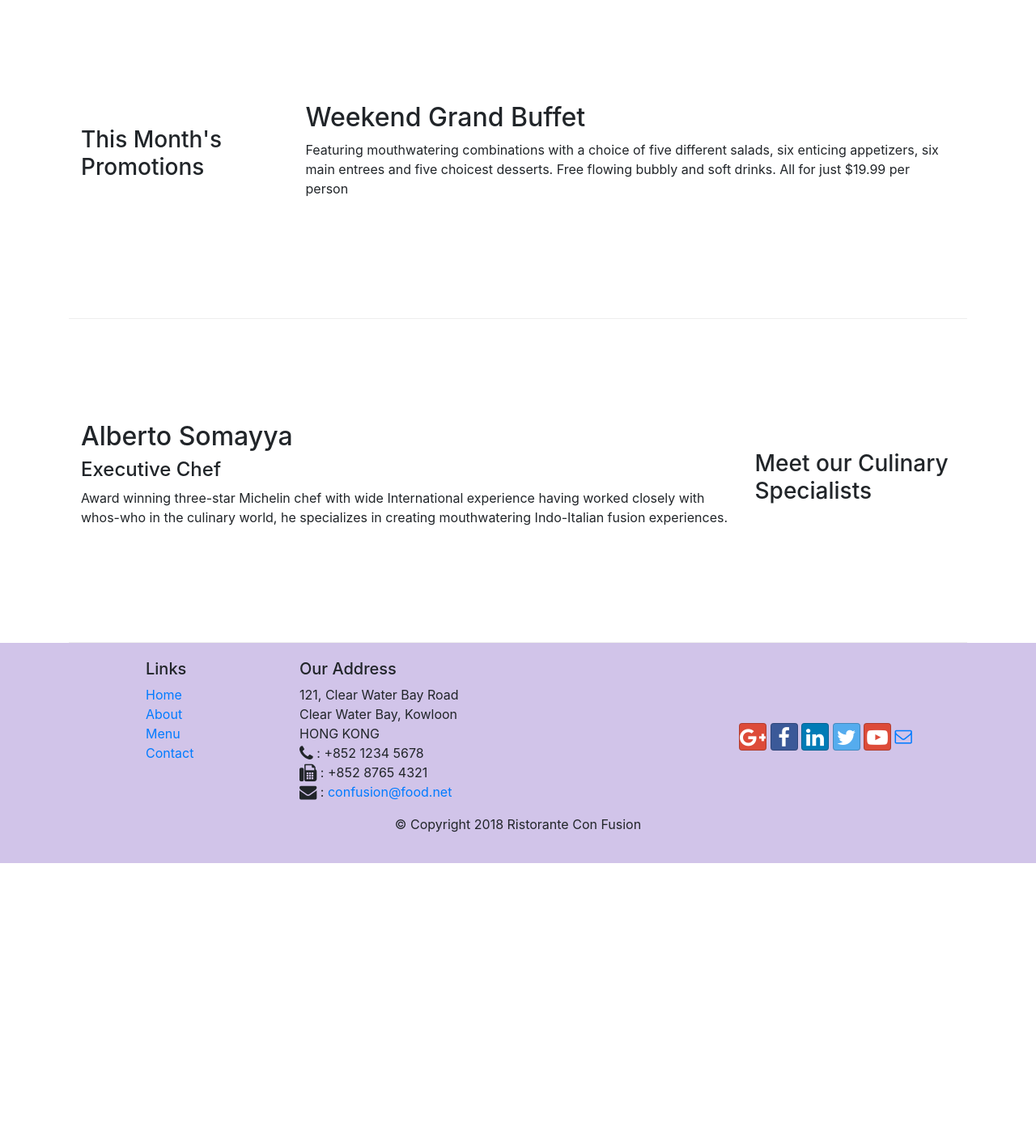
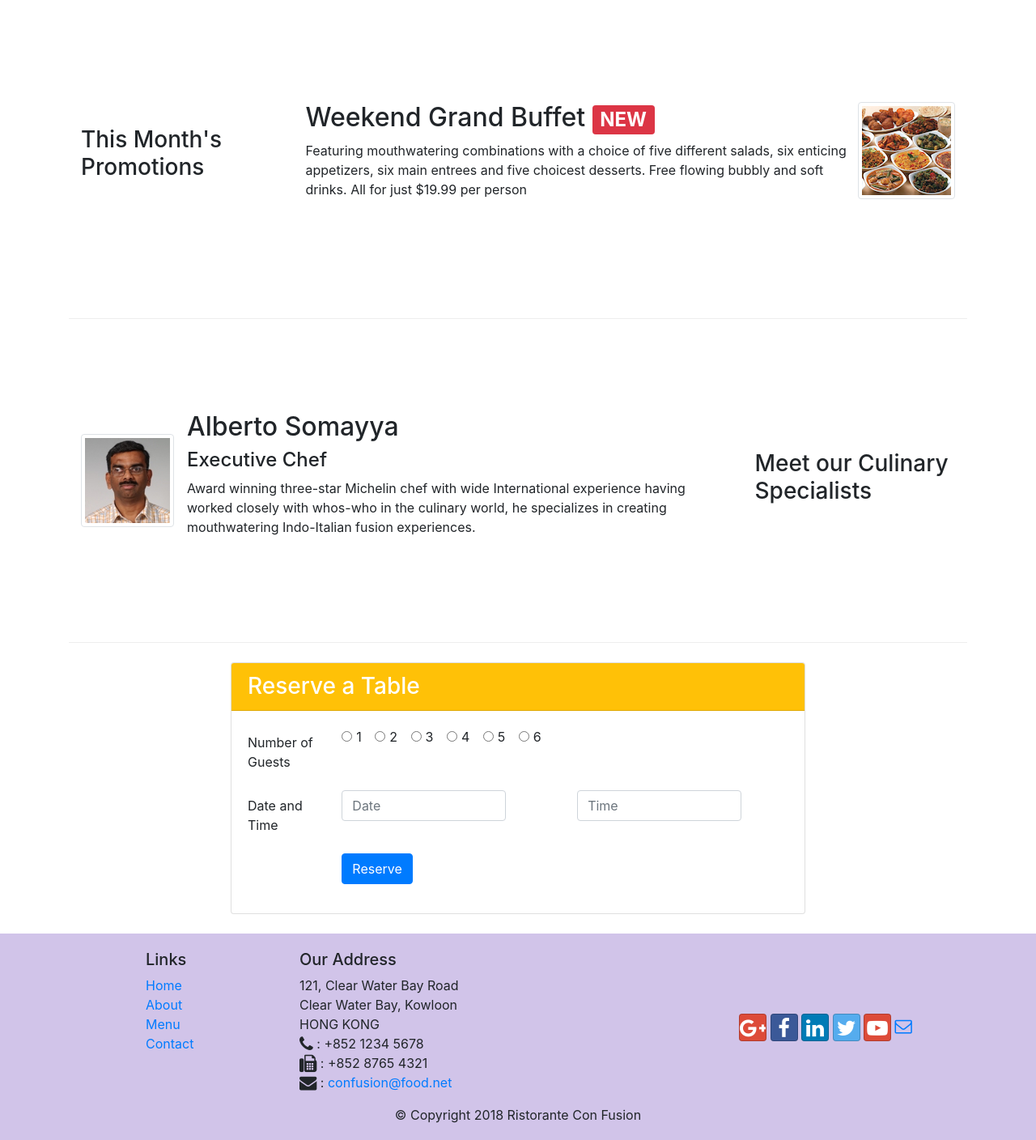
Before and after one commit to deadpanther/Course1_Bootstrap, a website: page index.html in a window 1280 px wide. Shown: the part 740-2148 px from the top of the page at 81% size. Before the commit the page ends 1806 px from the top, so only its background shows below. Drawn offline with nearby package versions, Linux system fonts and the light colour scheme.

Commit message:
Completed Assignment 2

```diff
--- a/index.html
+++ b/index.html
@@ -20,7 +20,7 @@
         <button class="navbar-toggler" type="button" data-toggle="collapse" data-target="#Navbar">
             <span class="navbar-toggler-icon"></span>
         </button>
-        <a class="navbar-brand mr-auto" href="#">Ristorante con Fusion</a>
+        <a class="navbar-brand mr-auto" href="#"><img src="img/logo.png" height="30" width="41"></a>
         <div class="collapse navbar-collapse" id="Navbar">
         <ul class="navbar-nav mr-auto">
             <li class="nav-item active"><a class="nav-link" href="#"><span class="fa fa-home fa-lg"></span> Home</a></li>
@@ -38,7 +38,14 @@
                     <h1>Ristorante con Fusion</h1>
                     <p>We take inspiration from the World's best cuisines, and create a unique fusion experience. Our lipsmacking creations will tickle your culinary senses!</p>
                 </div>
-                <div class="col-12 col-sm">
+                <div class="col-12 col-sm-3 align-self-center">
+                    <img src="img/logo.png" class="img-fluid">
+
+                </div>
+                <div class="col-12 col-sm align-self-center">
+                    <button type="submit" class="btn btn-warning">
+                        <a class="text-decoration-none text-dark" href="#reserve_table">Reserve a Table</a>
+                    </button>
                 </div>
             </div>
         </div>
@@ -52,8 +59,13 @@
                 <h3>Our Lipsmacking Culinary Creations</h3>
             </div>
             <div class="col col-sm order-sm-first col-md">
-                <h2>Uthappizza</h2>
-                <p>A unique combination of Indian Uthappam (pancake) and Italian pizza, topped with Cerignola olives, ripe vine cherry tomatoes, Vidalia onion, Guntur chillies and Buffalo Paneer.</p>
+                <div class="media">
+                    <img class="d-flex mr-3 img-thumbnail align-self-center" src="img/uthappizza.png" alt="uthappizza">
+                    <div class="media-body">
+                        <h2>Uthappizza <span class="badge badge-danger">HOT</span> <span class="badge badge-pill badge-secondary">$4.99</span></h2>
+                        <p class="d-none d-sm-block">A unique combination of Indian Uthappam (pancake) and Italian pizza, topped with Cerignola olives, ripe vine cherry tomatoes, Vidalia onion, Guntur chillies and Buffalo Paneer.</p>
+                    </div>
+                </div>
             </div>
         </div>
 
@@ -62,23 +74,97 @@
             <div class="col-12 col-sm-4 col-md-3">
                 <h3>This Month's Promotions</h3>
             </div>
-            <div class="col col-sm col-md">
-                <h2>Weekend Grand Buffet</h2>
-                <p>Featuring mouthwatering combinations with a choice of five different salads, six enticing appetizers, six main entrees and five choicest desserts. Free flowing bubbly and soft drinks. All for just $19.99 per person </p>
+        <div class="media col col-sm col-md">
+            <div class="media-body">
+                <h2>Weekend Grand Buffet  <span class="badge badge-danger">NEW</span> </h2>
+              <p class="d-none d-sm-block">Featuring mouthwatering combinations with a choice of five different salads, six enticing appetizers, six main entrees and five choicest desserts. Free flowing bubbly and soft drinks. All for just $19.99 per person </p>
             </div>
+            <div class="media-right">
+              <img src="img/buffet.png" class="float-right align-self-center img-thumbnail media-object" alt="buffet">
+            </div>
+          </div>
         </div>
+
 
         <div class="row row-content align-items-center">
             <div class="col-12 col-sm-4 order-sm-last col-md-3">
                 <h3>Meet our Culinary Specialists</h3>
             </div>
             <div class="col col-sm order-sm-first col-md">
-                <h2>Alberto Somayya</h2>
-                <h4>Executive Chef</h4>
-                <p>Award winning three-star Michelin chef with wide International experience having worked closely with whos-who in the culinary world, he specializes in creating mouthwatering Indo-Italian fusion experiences. </p>
+                <div class="media">
+                    <img class="d-flex mr-3 img-thumbnail align-self-center" src="img/alberto.png" alt="alberto">
+                    <div class="media-body">
+                        <h2 class="mt-0">Alberto Somayya</h2>
+                        <h4>Executive Chef</h4>
+                        <p class="d-none d-sm-block">Award winning three-star Michelin chef with wide International experience having worked closely with whos-who in the culinary world, he specializes in creating mouthwatering Indo-Italian fusion experiences. </p>                    </div>
+                </div>
+            </div>
+        </div>
+        <br>
+        <!-- Card start-->
+        <div class="col-12 col-sm-8 offset-sm-2">
+            <div class="card">
+                <h3 class="card-header bg-warning text-white">Reserve a Table</h3>
+
+                <div class="card-body">
+                    <form class="form" id="reserve_table" role="form" autocomplete="off">
+
+                        <div class="form-group row">
+                                <label class="col-12 col-sm-2 col-form-label">Number of Guests</label>
+                                    <div class="col-12 col-sm-10">
+                                        <div class="form-check form-check-inline">
+                                            <input class="form-check-input" type="radio" name="inlineRadioOptions" id="inlineRadio1" value="option1">
+                                            <label class="form-check-label" for="inlineRadio1">1</label>
+                                        </div>
+                                        <div class="form-check form-check-inline">
+                                            <input class="form-check-input" type="radio" name="inlineRadioOptions" id="inlineRadio2" value="option2">
+                                            <label class="form-check-label" for="inlineRadio2">2</label>
+                                        </div>
+                                        <div class="form-check form-check-inline">
+                                            <input class="form-check-input" type="radio" name="inlineRadioOptions" id="inlineRadio3" value="option3">
+                                            <label class="form-check-label" for="inlineRadio3">3</label>
+                                        </div>
+                                        <div class="form-check form-check-inline">
+                                            <input class="form-check-input" type="radio" name="inlineRadioOptions" id="inlineRadio1" value="option4">
+                                            <label class="form-check-label" for="inlineRadio4">4</label>
+                                        </div>
+                                        <div class="form-check form-check-inline">
+                                            <input class="form-check-input" type="radio" name="inlineRadioOptions" id="inlineRadio2" value="option5">
+                                            <label class="form-check-label" for="inlineRadio5">5</label>
+                                        </div>
+                                        <div class="form-check form-check-inline">
+                                            <input class="form-check-input" type="radio" name="inlineRadioOptions" id="inlineRadio3" value="option6">
+                                            <label class="form-check-label" for="inlineRadio6">6</label>
+                                        </div>
+                                    </div>
+                            </div>
+
+                            <div class="form-group row">
+                                <label class="col-12 col-sm-2 col-form-label">Date and Time</label>
+                                <div class="col-12 col-sm-4">
+                                    <input type="text" class="form-control" name="card_date" id="card_date" placeholder="Date">
+                                </div>
+                                <div class="col-12 offset-sm-1 col-sm-4">
+                                    <input type="text" class="form-control" name="card_time" id="card_time" placeholder="Time">
+                                </div>
+                            </div>
+
+                            <div class="form-group row">
+                                <div class="offset-sm-2 col-sm-10">
+                                    <button type="submit" class="btn btn-primary">
+                                        Reserve
+                                    </button>
+                                </div>
+                            </div>
+
+                    </form>
+                </div>
             </div>
         </div>
     </div>
+    <!-- Card end-->
+
+    <br>
 
     <footer class="footer">
         <div class="container">
```
Also changed, not shown: aboutus.html (+3 -2 lines), contactus.html (+3 -2 lines), img/alberto.png (added), img/buffet.png (added), img/logo.png (added), img/uthappizza.png (added), 1 other file.
